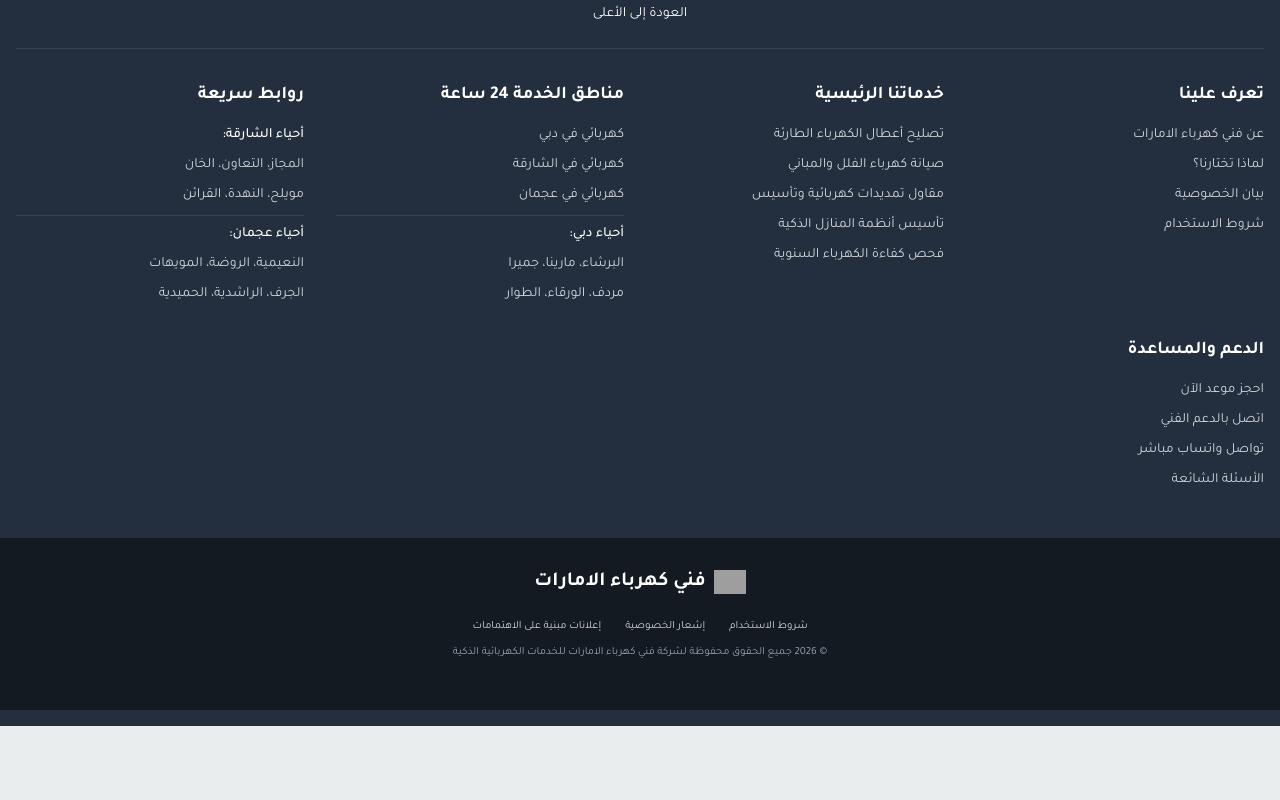
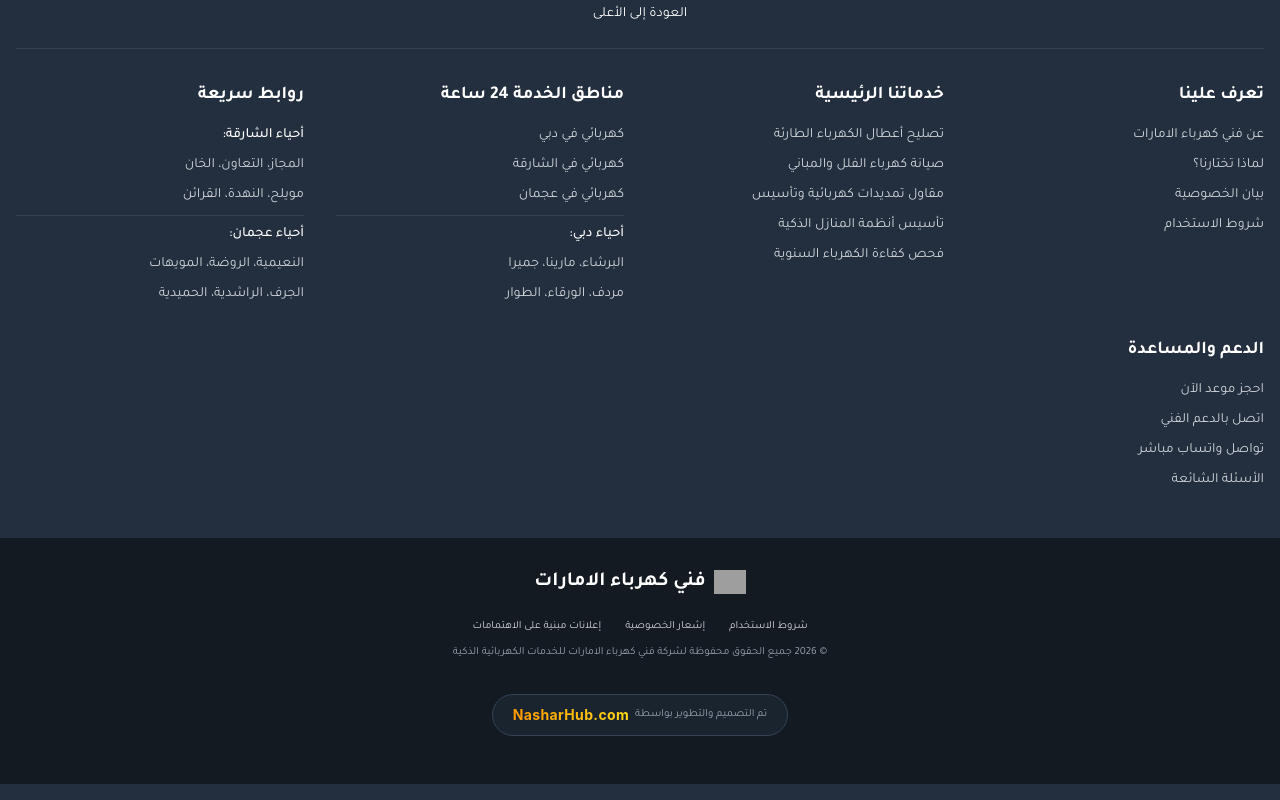
Before and after one commit to AhmedZakaria14/FanniElectricUAE, a Next.js app: page / in a window 1280 px wide. Shown: the part 2432-3232 px from the top of the page. Before the commit the page ends 3158 px from the top, so only its background shows below. Built offline with nearby package versions, Linux system fonts and the light colour scheme; grey boxes are pictures that could not be loaded.

Commit message:
feat: add developer credit to footer
Include a branding section for NasharHub in the website footer.

```diff
--- a/components/footer.tsx
+++ b/components/footer.tsx
@@ -81,6 +81,22 @@ export default function Footer() {
           <Link href="/" className="hover:underline">إعلانات مبنية على الاهتمامات</Link>
         </div>
         <div className="text-[11px] text-gray-400">© {new Date().getFullYear()} جميع الحقوق محفوظة لشركة فني كهرباء الامارات للخدمات الكهربائية الذكية</div>
+
+        <div className="mt-8 flex justify-center items-center">
+          <a
+            href="https://nasharhub.com"
+            target="_blank"
+            rel="noopener noreferrer"
+            className="group flex flex-row-reverse items-center gap-1.5 bg-[#1a242f] hover:bg-[#232f3e] border border-gray-700 hover:border-gray-500 px-5 py-2.5 rounded-full transition-all duration-300"
+          >
+            <span className="text-sm font-bold bg-gradient-to-r from-amazon-orange to-[#FFD814] bg-clip-text text-transparent group-hover:drop-shadow-[0_0_8px_rgba(255,153,0,0.5)] tracking-wide font-sans" dir="ltr">
+              NasharHub.com
+            </span>
+            <span className="text-[11px] text-gray-400 group-hover:text-gray-200 transition-colors">
+              تم التصميم والتطوير بواسطة
+            </span>
+          </a>
+        </div>
       </div>
     </footer>
   );
```
